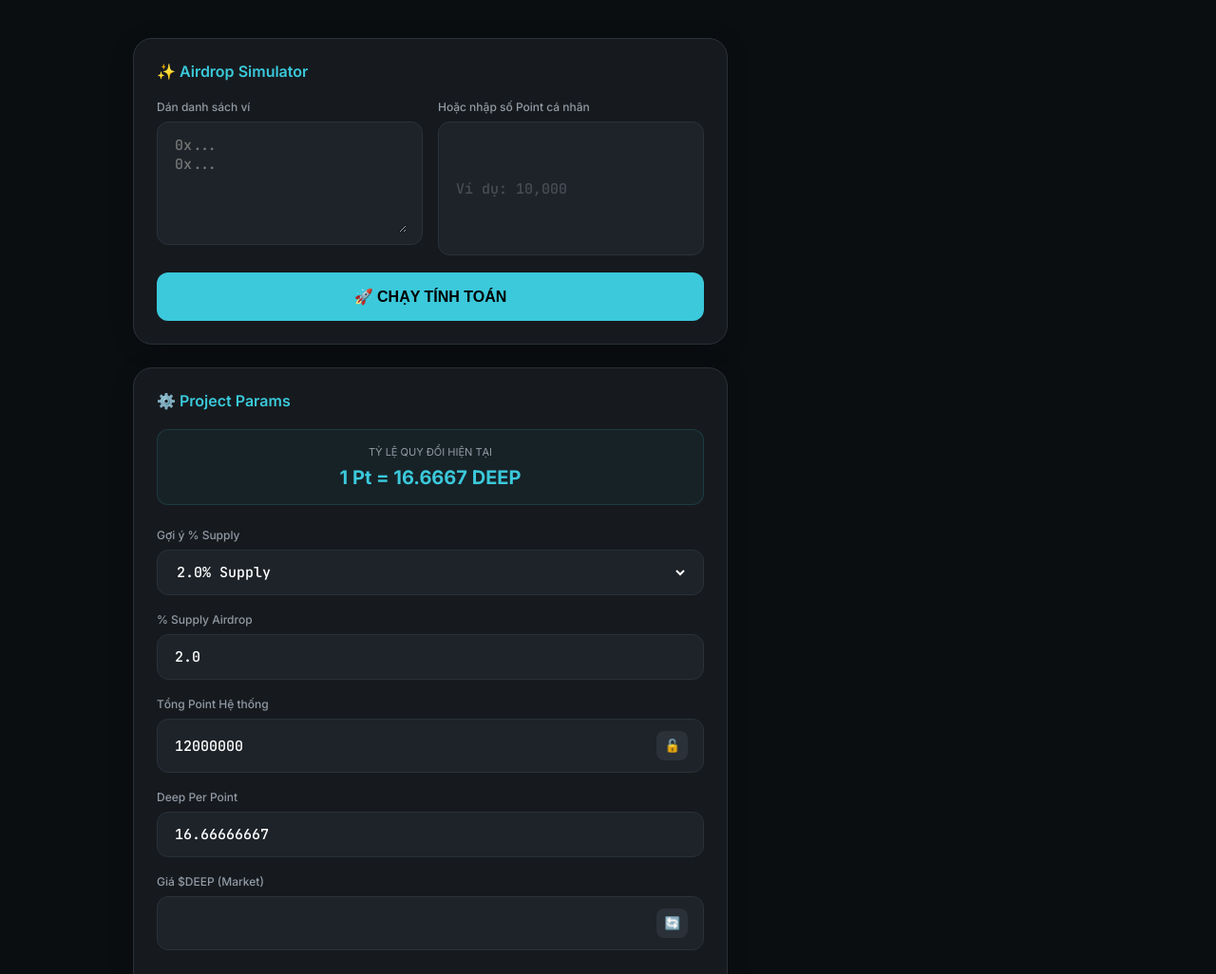
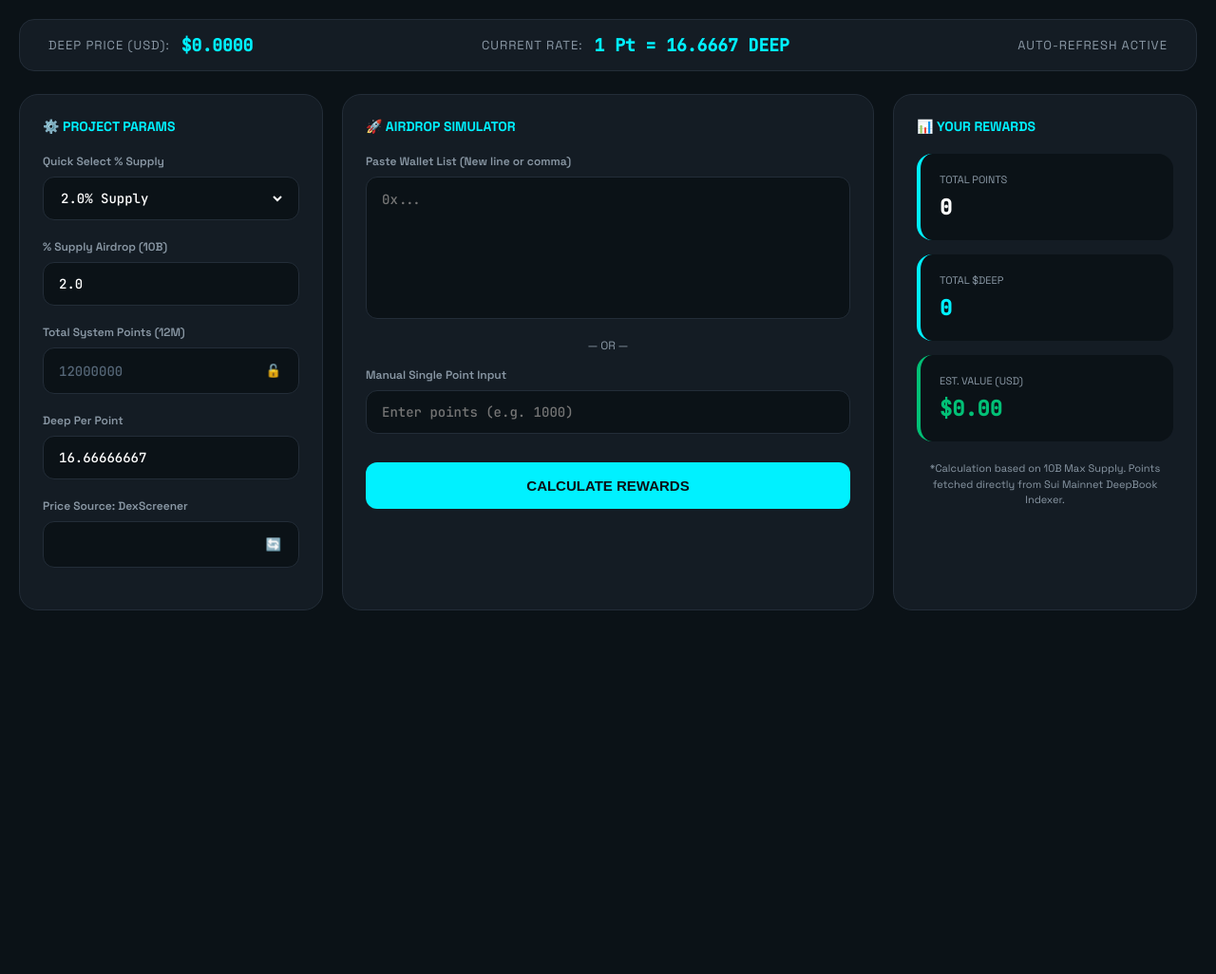
Before and after one commit to kangg-dev/deepbook-checker, a plain HTML site: page index.html in a window 1280 px wide. Shown: the top 1026 px of the page at 95% size. After the commit the page ends 840 px from the top, so only its background shows below. Drawn offline with Linux system fonts and the light colour scheme; no server answers.

Commit message:
Update index.html

```diff
--- a/index.html
+++ b/index.html
@@ -3,80 +3,90 @@
 <head>
     <meta charset="UTF-8">
     <meta name="viewport" content="width=device-width, initial-scale=1.0">
-    <title>Deepbook Airdrop Dashboard</title>
-    <link href="https://fonts.googleapis.com/css2?family=Inter:wght@400;500;600;700&family=JetBrains+Mono:wght@500&display=swap" rel="stylesheet">
+    <title>DeepBook Airdrop Simulator</title>
+    <link href="https://fonts.googleapis.com/css2?family=Space+Grotesk:wght@400;600;700&family=JetBrains+Mono:wght@500&display=swap" rel="stylesheet">
     <style>
         :root {
-            --primary: #3bc9db;
-            --bg: #0b0e11;
-            --card-bg: #161a1e;
-            --input-bg: #1e2329;
-            --border: #2b3139;
-            --text-main: #eaecef;
-            --text-dim: #929aa5;
-            --success: #02c076;
-            --warning: #f0b90b;
+            --db-cyan: #00F1FF;
+            --db-navy: #0B1217;
+            --db-card: #141C24;
+            --db-border: #232D38;
+            --text-main: #FFFFFF;
+            --text-dim: #8A98A5;
         }
 
         body {
-            font-family: 'Inter', sans-serif;
-            background-color: var(--bg);
+            font-family: 'Space Grotesk', sans-serif;
+            background-color: var(--db-navy);
             color: var(--text-main);
             margin: 0;
-            padding: 40px 20px;
-            display: flex;
-            justify-content: center;
+            padding: 20px;
+            min-height: 100vh;
         }
 
-        .dashboard {
-            width: 100%;
-            max-width: 1000px;
-            display: grid;
-            grid-template-columns: 1fr 350px;
-            gap: 24px;
+        .container {
+            max-width: 1300px;
+            margin: 0 auto;
         }
 
-        @media (max-width: 900px) { .dashboard { grid-template-columns: 1fr; } }
+        /* Top Header Stats */
+        .top-bar {
+            display: flex;
+            justify-content: space-between;
+            align-items: center;
+            background: var(--db-card);
+            border: 1px solid var(--db-border);
+            padding: 15px 30px;
+            border-radius: 16px;
+            margin-bottom: 24px;
+        }
+
+        .live-stat { display: flex; align-items: center; gap: 12px; }
+        .stat-label { color: var(--text-dim); font-size: 13px; text-transform: uppercase; letter-spacing: 1px; }
+        .stat-value { color: var(--db-cyan); font-family: 'JetBrains Mono'; font-weight: 700; font-size: 18px; }
+
+        /* Main Grid Layout */
+        .main-grid {
+            display: grid;
+            grid-template-columns: 320px 1fr 320px;
+            gap: 20px;
+            align-items: start;
+        }
 
         .card {
-            background: var(--card-bg);
-            border: 1px solid var(--border);
+            background: var(--db-card);
+            border: 1px solid var(--db-border);
             border-radius: 20px;
             padding: 24px;
-            box-shadow: 0 4px 24px rgba(0,0,0,0.2);
+            height: 100%;
+            box-sizing: border-box;
         }
 
-        .section-title {
-            font-size: 16px;
-            font-weight: 600;
+        .card-title {
+            font-size: 14px;
+            font-weight: 700;
             margin-bottom: 20px;
-            color: var(--primary);
+            color: var(--db-cyan);
             display: flex;
             align-items: center;
             gap: 8px;
+            text-transform: uppercase;
         }
 
-        /* --- Input Styles --- */
-        .field-group { margin-bottom: 18px; }
-        .field-label {
-            font-size: 12px;
-            color: var(--text-dim);
-            margin-bottom: 8px;
-            display: block;
-            font-weight: 500;
-        }
+        /* Form Elements */
+        .field { margin-bottom: 20px; }
+        .label { display: block; font-size: 12px; color: var(--text-dim); margin-bottom: 8px; font-weight: 600; }
 
-        .input-control {
-            background: var(--input-bg);
-            border: 1px solid var(--border);
+        .input-box {
+            background: #0B1217;
+            border: 1px solid var(--db-border);
             border-radius: 12px;
-            padding: 12px 16px;
+            padding: 12px 14px;
             display: flex;
             align-items: center;
-            transition: all 0.2s;
+            transition: 0.2s;
         }
-
-        .input-control:focus-within { border-color: var(--primary); background: #222930; }
+        .input-box:focus-within { border-color: var(--db-cyan); box-shadow: 0 0 10px rgba(0,241,255,0.1); }
 
         input, select, textarea {
             background: transparent;
@@ -84,135 +94,76 @@
             color: white;
             width: 100%;
             font-family: 'JetBrains Mono', monospace;
-            font-size: 15px;
+            font-size: 14px;
             outline: none;
         }
+        input:read-only { color: #556677; cursor: not-allowed; }
 
-        input::placeholder { color: #474d57; }
-
-        /* --- Stats Badge --- */
-        .highlight-box {
-            background: rgba(59, 201, 219, 0.05);
-            border: 1px solid rgba(59, 201, 219, 0.15);
-            border-radius: 12px;
-            padding: 16px;
-            text-align: center;
-            margin-bottom: 24px;
-        }
-
-        .highlight-val { font-size: 20px; font-weight: 700; color: var(--primary); }
-
-        /* --- Buttons --- */
-        .btn-icon {
-            background: #2b3139;
-            border: none;
-            color: var(--text-dim);
-            cursor: pointer;
-            padding: 8px;
-            border-radius: 8px;
-            display: flex;
-            transition: 0.2s;
-        }
-        .btn-icon:hover { color: var(--primary); background: #363c45; }
-
-        .btn-primary {
+        /* Middle Section Specifics */
+        textarea { resize: none; min-height: 120px; }
+        .btn-calc {
             width: 100%;
             padding: 16px;
-            background: var(--primary);
+            background: var(--db-cyan);
+            color: var(--db-navy);
             border: none;
             border-radius: 12px;
-            font-weight: 700;
-            font-size: 16px;
+            font-weight: 800;
+            font-size: 15px;
             cursor: pointer;
+            text-transform: uppercase;
             transition: 0.2s;
+            margin-top: 10px;
         }
-        .btn-primary:hover { opacity: 0.9; transform: translateY(-1px); }
+        .btn-calc:hover { transform: translateY(-2px); box-shadow: 0 4px 20px rgba(0,241,255,0.3); }
 
-        /* --- Result Area --- */
-        .summary-grid {
-            display: grid;
-            grid-template-columns: repeat(3, 1fr);
-            gap: 16px;
-            margin-top: 24px;
+        /* Right Section Stats */
+        .res-item {
+            background: #0B1217;
+            padding: 20px;
+            border-radius: 16px;
+            margin-bottom: 15px;
+            border-left: 4px solid var(--db-cyan);
         }
+        .res-label { font-size: 11px; color: var(--text-dim); text-transform: uppercase; margin-bottom: 8px; }
+        .res-val { font-size: 22px; font-weight: 700; font-family: 'JetBrains Mono'; }
 
-        .stat-card {
-            background: var(--input-bg);
-            padding: 16px;
-            border-radius: 16px;
-            text-align: center;
-        }
-        .stat-label { font-size: 11px; color: var(--text-dim); text-transform: uppercase; margin-bottom: 8px; }
-        .stat-value { font-size: 18px; font-weight: 700; font-family: 'JetBrains Mono'; }
+        /* Table */
+        .table-container { margin-top: 20px; overflow-x: auto; }
+        table { width: 100%; border-collapse: collapse; font-size: 12px; }
+        th { text-align: left; color: var(--text-dim); padding: 12px; border-bottom: 1px solid var(--db-border); }
+        td { padding: 12px; border-bottom: 1px solid var(--db-border); font-family: 'JetBrains Mono'; }
 
+        .btn-mini { background: none; border: none; color: var(--text-dim); cursor: pointer; padding: 4px; }
+        .btn-mini:hover { color: var(--db-cyan); }
         .spin { animation: rotate 1s linear infinite; }
         @keyframes rotate { from { transform: rotate(0deg); } to { transform: rotate(360deg); } }
-
-        table { width: 100%; border-collapse: collapse; margin-top: 16px; font-size: 13px; }
-        th { text-align: left; padding: 12px; color: var(--text-dim); font-weight: 500; border-bottom: 1px solid var(--border); }
-        td { padding: 12px; border-bottom: 1px solid var(--border); font-family: 'JetBrains Mono'; }
     </style>
 </head>
 <body>
 
-<div class="dashboard">
-    <div class="main-content">
-        <div class="card" style="margin-bottom: 24px;">
-            <div class="section-title">✨ Airdrop Simulator</div>
-
-            <div style="display: grid; grid-template-columns: 1fr 1fr; gap: 16px;">
-                <div class="field-group">
-                    <label class="field-label">Dán danh sách ví</label>
-                    <div class="input-control">
-                        <textarea id="walletInput" rows="5" placeholder="0x...&#10;0x..."></textarea>
-                    </div>
-                </div>
-                <div class="field-group">
-                    <label class="field-label">Hoặc nhập số Point cá nhân</label>
-                    <div class="input-control" style="height: 115px;">
-                        <input type="number" id="manualSinglePoints" placeholder="Ví dụ: 10,000" oninput="handleManualInput()">
-                    </div>
-                </div>
-            </div>
-
-            <button class="btn-primary" onclick="processWallets()">🚀 CHẠY TÍNH TOÁN</button>
-
-            <div id="resultArea" style="display:none;">
-                <div class="summary-grid">
-                    <div class="stat-card">
-                        <div class="stat-label">Tổng Points</div>
-                        <div class="stat-value" id="totalPoints">0</div>
-                    </div>
-                    <div class="stat-card">
-                        <div class="stat-label">Tổng $DEEP</div>
-                        <div class="stat-value" id="totalTokens" style="color: var(--warning);">0</div>
-                    </div>
-                    <div class="stat-card">
-                        <div class="stat-card">
-                        <div class="stat-label">Giá trị (USD)</div>
-                        <div class="stat-value" id="totalUsd" style="color: var(--success);">$0.00</div>
-                    </div>
-                </div>
-                <table id="walletTable">
-                    <thead><tr><th>Ví</th><th>Points</th><th>$DEEP</th><th>USD</th></tr></thead>
-                    <tbody id="tableBody"></tbody>
-                </table>
-            </div>
+<div class="container">
+    <div class="top-bar">
+        <div class="live-stat">
+            <span class="stat-label">DEEP Price (USD):</span>
+            <span class="stat-value" id="topPrice">$0.0000</span>
+        </div>
+        <div class="live-stat">
+            <span class="stat-label">Current Rate:</span>
+            <span class="stat-value" id="topRate">1 Pt = 0.00 DEEP</span>
+        </div>
+        <div class="live-stat">
+            <span class="stat-label" id="priceTime">Auto-refresh active</span>
         </div>
     </div>
 
-    <div class="sidebar">
+    <div class="main-grid">
         <div class="card">
-            <div class="section-title">⚙️ Project Params</div>
+            <div class="card-title">⚙️ Project Params</div>
 
-            <div class="highlight-box">
-                <div class="stat-label">Tỷ lệ quy đổi hiện tại</div>
-                <div class="highlight-val" id="rateDisplay">1 Pt = 0.00 DEEP</div>
-            </div>
-
-            <div class="field-group">
-                <label class="field-label">Gợi ý % Supply</label>
-                <div class="input-control">
+            <div class="field">
+                <label class="label">Quick Select % Supply</label>
+                <div class="input-box">
                     <select id="percentSelect" onchange="applyQuickPercent()">
                         <option value="0.1">0.1% Supply</option>
                         <option value="0.5">0.5% Supply</option>
@@ -223,35 +174,86 @@
                 </div>
             </div>
 
-            <div class="field-group">
-                <label class="field-label">% Supply Airdrop</label>
-                <div class="input-control">
+            <div class="field">
+                <label class="label">% Supply Airdrop (10B)</label>
+                <div class="input-box">
                     <input type="number" id="supplyPercent" value="2.0" step="0.1" oninput="calculateFromSupply()">
                 </div>
             </div>
 
-            <div class="field-group">
-                <label class="field-label">Tổng Point Hệ thống</label>
-                <div class="input-control">
+            <div class="field">
+                <label class="label">Total System Points (12M)</label>
+                <div class="input-box">
                     <input type="number" id="systemTotalPoints" value="12000000" readonly oninput="calculateFromSupply()">
-                    <button class="btn-icon" onclick="toggleUnlock()" id="unlockBtn">🔓</button>
+                    <button class="btn-mini" onclick="toggleUnlock()" id="unlockBtn">🔓</button>
                 </div>
             </div>
 
-            <div class="field-group">
-                <label class="field-label">Deep Per Point</label>
-                <div class="input-control">
+            <div class="field">
+                <label class="label">Deep Per Point</label>
+                <div class="input-box">
                     <input type="number" id="deepPerPoint" step="any" oninput="calculateFromRate()">
                 </div>
             </div>
 
-            <div class="field-group">
-                <label class="field-label">Giá $DEEP (Market)</label>
-                <div class="input-control">
+            <div class="field">
+                <label class="label">Price Source: DexScreener</label>
+                <div class="input-box">
                     <input type="number" id="priceInput" step="any" oninput="refreshCalculations()">
-                    <button class="btn-icon" onclick="updateTokenPrice(true)"><span id="refIcon">🔄</span></button>
+                    <button class="btn-mini" onclick="updateTokenPrice(true)"><span id="refIcon">🔄</span></button>
                 </div>
-                <div id="priceTimer" style="font-size: 10px; color: var(--text-dim); margin-top: 5px; text-align: right;"></div>
+            </div>
+        </div>
+
+        <div class="card">
+            <div class="card-title">🚀 Airdrop Simulator</div>
+
+            <div class="field">
+                <label class="label">Paste Wallet List (New line or comma)</label>
+                <div class="input-box">
+                    <textarea id="walletInput" placeholder="0x..."></textarea>
+                </div>
+            </div>
+
+            <div style="text-align: center; color: var(--text-dim); font-size: 12px; margin-bottom: 15px;">— OR —</div>
+
+            <div class="field">
+                <label class="label">Manual Single Point Input</label>
+                <div class="input-box">
+                    <input type="number" id="manualSinglePoints" placeholder="Enter points (e.g. 1000)" oninput="handleManualInput()">
+                </div>
+            </div>
+
+            <button class="btn-calc" onclick="processWallets()">Calculate Rewards</button>
+
+            <div class="table-container" id="tableContainer" style="display:none;">
+                <table id="walletTable">
+                    <thead><tr><th>Wallet</th><th>Points</th><th>$DEEP</th><th>USD</th></tr></thead>
+                    <tbody id="tableBody"></tbody>
+                </table>
+            </div>
+        </div>
+
+        <div class="card">
+            <div class="card-title">📊 Your Rewards</div>
+
+            <div class="res-item">
+                <div class="res-label">Total Points</div>
+                <div class="res-val" id="resPoints">0</div>
+            </div>
+
+            <div class="res-item">
+                <div class="res-label">Total $DEEP</div>
+                <div class="res-val" id="resTokens" style="color: var(--db-cyan);">0</div>
+            </div>
+
+            <div class="res-item" style="border-left-color: #02c076;">
+                <div class="res-label">Est. Value (USD)</div>
+                <div class="res-val" id="resUsd" style="color: #02c076;">$0.00</div>
+            </div>
+
+            <div style="font-size: 11px; color: var(--text-dim); text-align: center; margin-top: 20px; line-height: 1.5;">
+                *Calculation based on 10B Max Supply. Points fetched directly from Sui Mainnet DeepBook Indexer.
             </div>
         </div>
     </div>
@@ -263,8 +265,8 @@
     let walletPointsData = [];
 
     function applyQuickPercent() {
-        const val = document.getElementById('percentSelect').value;
-        if(val) { document.getElementById('supplyPercent').value = val; calculateFromSupply(); }
+        document.getElementById('supplyPercent').value = document.getElementById('percentSelect').value;
+        calculateFromSupply();
     }
 
     function calculateFromSupply() {
@@ -286,7 +288,8 @@
     }
 
     function updateRateDisplay(rate) {
-        document.getElementById('rateDisplay').innerText = `1 Pt = ${rate.toLocaleString(undefined, {maximumFractionDigits: 4})} DEEP`;
+        const txt = `1 Pt = ${rate.toLocaleString(undefined, {maximumFractionDigits: 4})} DEEP`;
+        document.getElementById('topRate').innerText = txt;
     }
 
     function toggleUnlock() {
@@ -304,7 +307,8 @@
             if (data.pairs?.[0]) {
                 const price = parseFloat(data.pairs[0].priceUsd);
                 document.getElementById('priceInput').value = price.toFixed(6);
-                document.getElementById('priceTimer').innerText = `Updated: ${new Date().toLocaleTimeString()}`;
+                document.getElementById('topPrice').innerText = `$${price.toFixed(6)}`;
+                document.getElementById('priceTime').innerText = `Sync: ${new Date().toLocaleTimeString()}`;
                 refreshCalculations();
             }
         } catch (e) { console.error(e); }
@@ -316,31 +320,30 @@
         const rate = parseFloat(document.getElementById('deepPerPoint').value) || 0;
         let sPts = 0, sTok = 0, sUsd = 0;
         const tableBody = document.getElementById('tableBody');
-        const isTable = document.getElementById('walletTable').style.display !== 'none';
+        const isTable = document.getElementById('tableContainer').style.display !== 'none';
         if (isTable) tableBody.innerHTML = '';
 
-        walletPointsData.forEach((item, idx) => {
+        walletPointsData.forEach((item) => {
             const tok = item.points * rate;
             const usd = tok * price;
             sPts += item.points; sTok += tok; sUsd += usd;
             if (isTable) {
                 const tr = document.createElement('tr');
-                tr.innerHTML = `<td>${item.address.slice(0,6)}...</td><td>${item.points.toLocaleString()}</td><td style="color:var(--warning)">${tok.toLocaleString(undefined,{maximumFractionDigits:1})}</td><td style="color:var(--success)">$${usd.toLocaleString(undefined,{minimumFractionDigits:2})}</td>`;
+                tr.innerHTML = `<td>${item.address.slice(0,6)}...${item.address.slice(-4)}</td><td>${item.points.toLocaleString()}</td><td style="color:var(--db-cyan)">${tok.toLocaleString(undefined,{maximumFractionDigits:1})}</td><td style="color:#02c076">$${usd.toLocaleString(undefined,{minimumFractionDigits:2})}</td>`;
                 tableBody.appendChild(tr);
             }
         });
-        document.getElementById('totalPoints').innerText = sPts.toLocaleString();
-        document.getElementById('totalTokens').innerText = sTok.toLocaleString(undefined,{maximumFractionDigits:0});
-        document.getElementById('totalUsd').innerText = '$' + sUsd.toLocaleString(undefined,{minimumFractionDigits:2});
+        document.getElementById('resPoints').innerText = sPts.toLocaleString();
+        document.getElementById('resTokens').innerText = sTok.toLocaleString(undefined,{maximumFractionDigits:0});
+        document.getElementById('resUsd').innerText = '$' + sUsd.toLocaleString(undefined,{minimumFractionDigits:2, maximumFractionDigits:2});
     }
 
     function handleManualInput() {
         const val = document.getElementById('manualSinglePoints').value;
         if (val > 0) {
             document.getElementById('walletInput').value = '';
-            walletPointsData = [{ address: "Cá nhân", points: parseFloat(val) }];
-            document.getElementById('resultArea').style.display = 'block';
-            document.getElementById('walletTable').style.display = 'none';
+            walletPointsData = [{ address: "Simulation Mode", points: parseFloat(val) }];
+            document.getElementById('tableContainer').style.display = 'none';
             refreshCalculations();
         }
     }
@@ -351,8 +354,7 @@
         if (document.getElementById('manualSinglePoints').value) { handleManualInput(); return; }
 
         let addrs = [...new Set(input.split(/[\s,]+/).filter(a => a))];
-        document.getElementById('walletTable').style.display = 'table';
-        document.getElementById('resultArea').style.display = 'block';
+        document.getElementById('tableContainer').style.display = 'block';
         walletPointsData = addrs.map(a => ({ address: a, points: 0 }));
 
         for (let i = 0; i < addrs.length; i += 20) {
```
